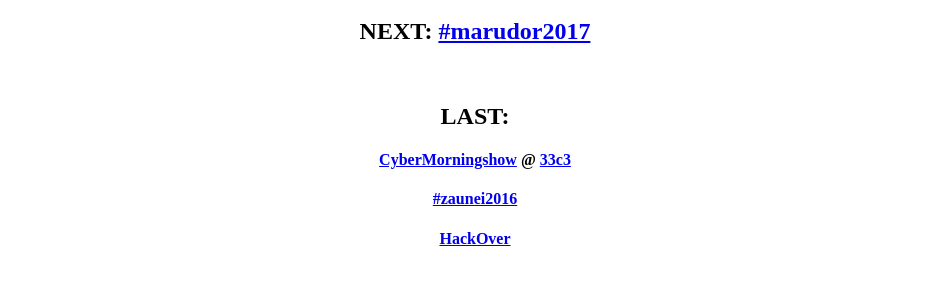
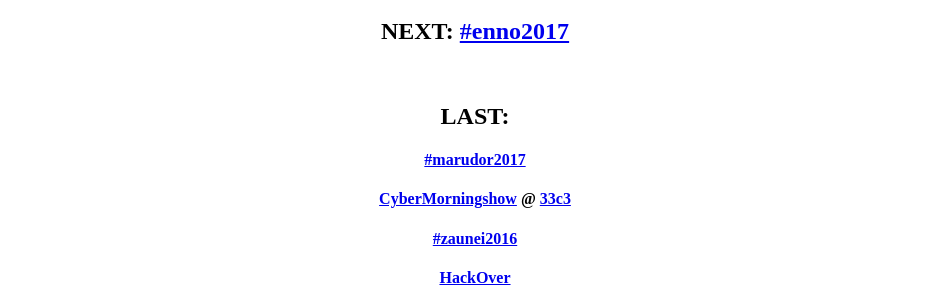
Before and after one commit to TundTEskalation/eskalation.rocks, a plain HTML site: page index.html in a window 1280 px wide. Shown: the part 614-922 px from the top of the page, without its empty margins (165-1112 px from the left). Before the commit the page ends 883 px from the top, so only its background shows below. Drawn offline with Linux system fonts and the light colour scheme.

Commit message:
added #enn2017

```diff
--- a/index.html
+++ b/index.html
@@ -5,9 +5,10 @@
 		<br><br>
 		<img width="65%" height="65%" alt="Logo" src="logo.svg"></img>
 		<br>
-		<h2>NEXT: <a href="https://marudor2017.space">#marudor2017</a></h2>
+		<h2>NEXT: <a href="https://tickets.eskalation.rocks/TuTEskalation/enno2017/">#enno2017</a></h2>
 		<br>
 		<h2>LAST:</h2>
+		<h4><a href="https://marudor2017.space">#marudor2017</a></h4>
 		<h4><a href="https://cybermorning.show">CyberMorningshow</a> @ <a href="https://events.ccc.de/congress/2016">33c3</a></h4>
 		<h4><a href="https://zaunei2016.de">#zaunei2016</a></h4>
 		<h4><a href="https://hackover.de">HackOver</a></h4>
```
